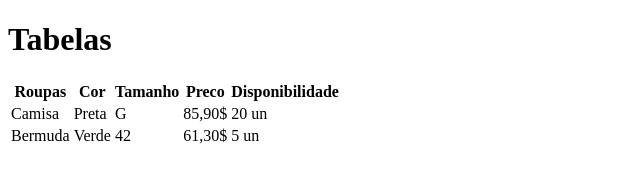
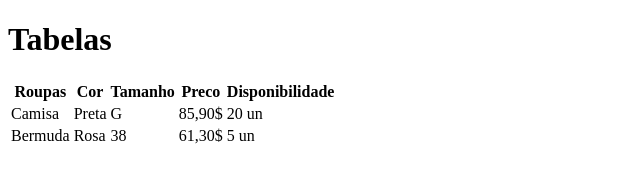
Before and after one commit to Danilo-fsilva/aula-tabela, a plain HTML site: page index.html in a window 1280 px wide. Shown: the full height of the page, 0-640 px from the left. Drawn offline with Linux system fonts and the light colour scheme.

Commit message:
troca para rosa tamanho 38

```diff
--- a/index.html
+++ b/index.html
@@ -26,8 +26,8 @@
         </tr>
         <tr>
             <td>Bermuda</td>
-            <td>Verde</td>
-            <td>42</td>
+            <td>Rosa</td>
+            <td>38</td>
             <td>61,30$</td>
             <td>5 un</td>
         </tr>
```
